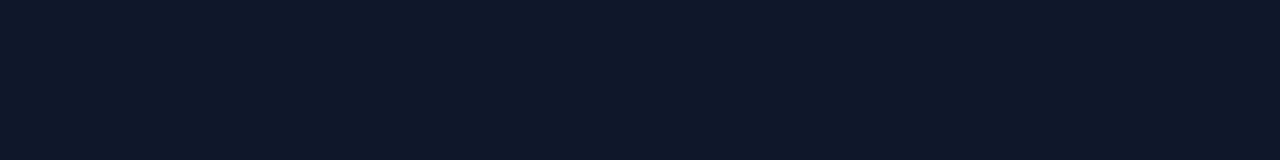
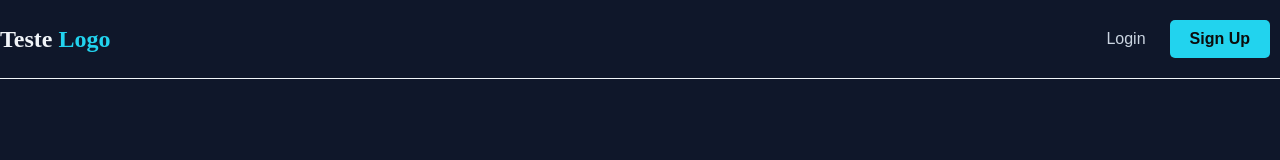
Before and after one commit to EnzoParraVesguerber-ml/projeto-financas-deploy, a plain HTML site: page index.html in a window 1280 px wide. Drawn offline with Linux system fonts and the light colour scheme; files whose address does not match are found by name.

Commit message:
barra superior básica

```diff
--- a/index.html
+++ b/index.html
@@ -1,4 +1,4 @@
-<!-- colocar class e id em ingles nessa merda-->
+<!-- colocar class e id em ingles-->
 
 <!DOCTYPE html>
 <html>
@@ -7,8 +7,16 @@
         <meta charset="utf-8">
         <link rel="stylesheet" href="C:\Users\bruno\Documents\Facens\2° Semestre\Web Design\Codigos html\Projeto Finanças\style.css">
 
+
     </head>
     <body>
+        <header class="top-box">
+            <div class="logo">Teste <span>Logo</span></div>
+            <div class="btns-log">
+                <button class="login-btn">Login</button>
+                <button class="signup-btn">Sign Up</button>
+            </div>
+        </header>
 
         <script src="script.js"></script>
     </body>
--- a/style.css
+++ b/style.css
@@ -1,4 +1,60 @@
+:root{
+    --bg-color: #0f172a;
+    --primary-color: #22d3ee;
+    --card-bg-color: rgba(30, 41, 59, 0.6);
+    --text-color: #cbd5e1;
+    --heading-color: #f1f5f9;
+}
+
 body{
-    background-color: #0f172a;
-    color: #cbd5e1;
+    background-color: var(--bg-color);
+    color: var(--text-color);
 }
+
+.top-box{
+    width: 100%;
+    padding: 20px 0;
+    position: fixed;
+    top: 0;
+    left: 0;
+    z-index: 100;
+    border-bottom: 1px solid var(--heading-color);
+    margin: 0 auto;
+    display: flex;
+    align-items: center;
+    justify-content: space-between;
+}
+
+.logo{
+    font-size: 1.5em;
+    font-weight: bold;
+    color: var(--heading-color);
+}
+.logo span{
+    color: var(--primary-color);
+}
+
+.btns-log button{
+    font-family: 'Poppins', sans-serif;
+    font-size: 1em;
+    padding: 10px 20px;
+    border-radius: 5px;
+    cursor: pointer;
+    border: none;
+}
+
+.login-btn{
+    color: var(--text-color);
+    background: transparent;
+    margin:right 5px;
+}
+.login-btn:hover{
+    background-color: #141c30;
+}
+
+.signup-btn{
+    background-color: var(--primary-color);
+    color: rgb(12, 12, 12);
+    font-weight: bold;
+    margin-right: 10px;
+}
```
